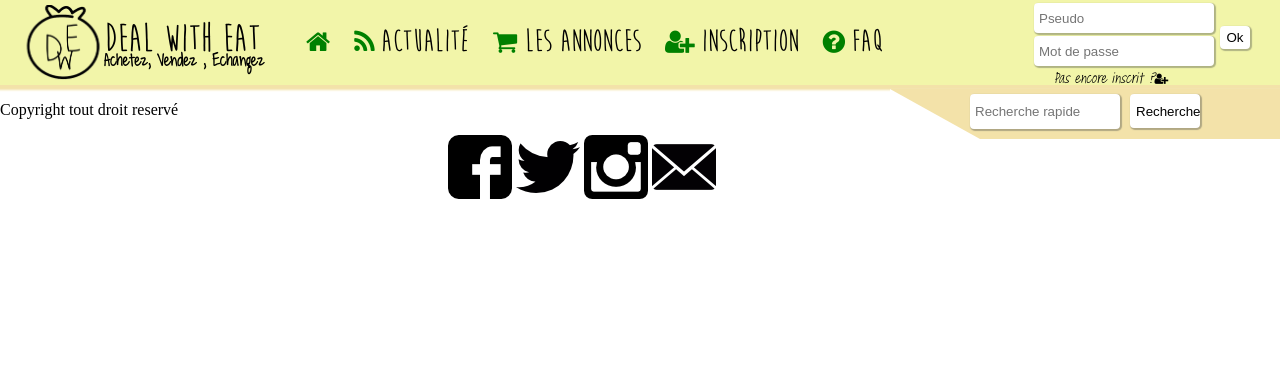
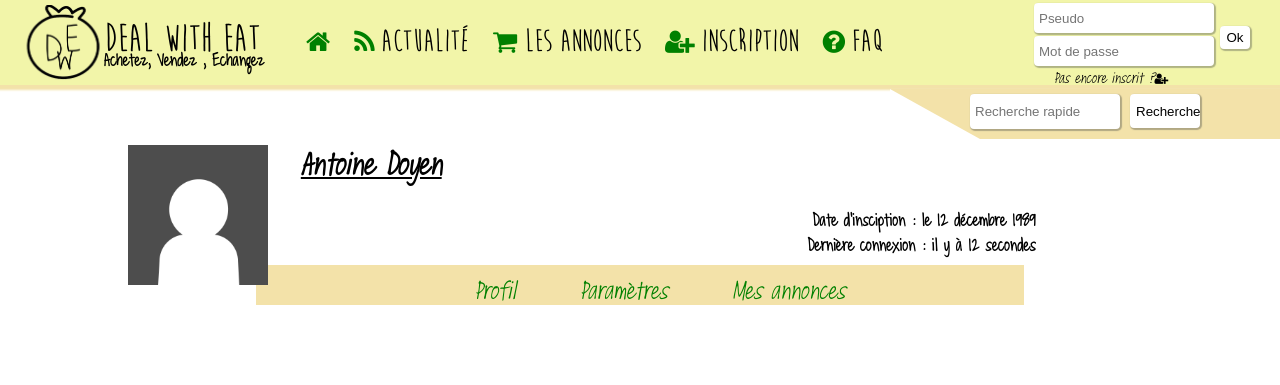
Before and after one commit to alfa92/DealWithEat, a PHP site: page /mon_compte_main.php in a window 1280 px wide. Shown: the top 385 px of the page. Run offline with PHP 8.4, Linux system fonts and the light colour scheme; some libraries are stand-ins or nearby versions.

Commit message:
MAJ
-mon compte

```diff
--- a/CSS/style.css
+++ b/CSS/style.css
@@ -485,3 +485,72 @@ a{
 		margin-left: 55%;
 	}
 }
+
+
+
+	#avatar{
+		position: relative;
+		float: left;
+		margin-top: 60px;
+		margin-left: 10%;
+		width: 140px;
+	}
+
+	#principal{
+		position: relative;
+		float: left;
+		margin-top: 60px;
+		height: 140px;
+		overflow: hidden;
+		width: 59%;
+		margin-left: 1%;
+	}
+
+	#principal h2{
+		font-family: molly;
+		font-size: 25px;
+		margin-left: 20px;
+		margin-bottom: 0;
+		margin-top: 0;
+		text-decoration: underline;
+		font-style: italic;
+
+	}
+
+	#principal h4{
+		font-family: molly;
+		font-size: 14px;
+		text-align: right;
+
+	}
+
+	#menucompte{
+		background: #F3E2A9;
+		text-align: center;
+		margin-top: 180px;
+		width: 60%;
+		height: 40px;
+		margin-left: auto;
+		margin-right: auto;
+
+	}
+	#menucompte ul{
+
+
+
+	}
+	#menucompte li{
+		display: inline-block;
+		list-style: none;
+		text-align: center;
+		font-family: molly;
+		font-style: italic;
+		font-size: 20px;
+		margin-top: -20px;
+		margin-left: 30px;
+		margin-right: 30px;
+
+	}
+	#menucompte li a{
+		color:green;
+	}
--- a/mon_compte_main.php
+++ b/mon_compte_main.php
@@ -1,5 +1,4 @@
 <html>
-
 	<head>
 		<title> Deal With Eat </title>
 		<!-- importation de la bibliothèque Font Awesome pour les polices vectorielles-->
@@ -14,11 +13,36 @@
 
 	</header>
 	<body>
+		<div>
+			<img id ="avatar" src="css/images/avatar_defaut.png" />
+		</div>
+		<div id="principal">
+
+			<h2> Antoine Doyen </h2>
+			<h4> Date d'insciption : le 12 décembre 1989 </br>
+				Dernière connexion : il y à 12 secondes </h4>
+
+
+		</div>
+		<nav id="menucompte">
+
+				<ul>
+					<li><a href='#'> Profil </a></li>
+					<li><a href='#'> Paramètres </a></li>
+					<li><a href='#'> Mes annonces </a></li>
+				</ul>
+
+			</nav>
+
+
+		<div id="secondaire">
+
+		</div>
 
 
 
 	</body>
 
-		<?php include('php/pied_de_page.php'); ?>
+		<?php //include('php/pied_de_page.php'); ?>
 
 	</html>
```
Also changed, not shown: css/images/avatar_defaut.png (added).
